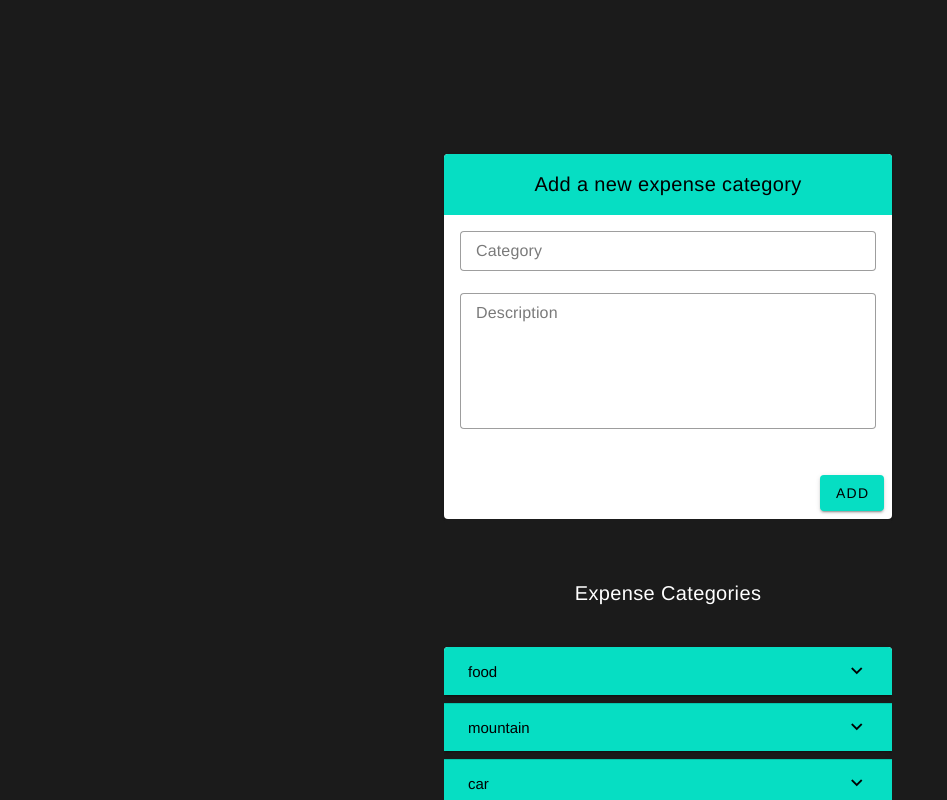
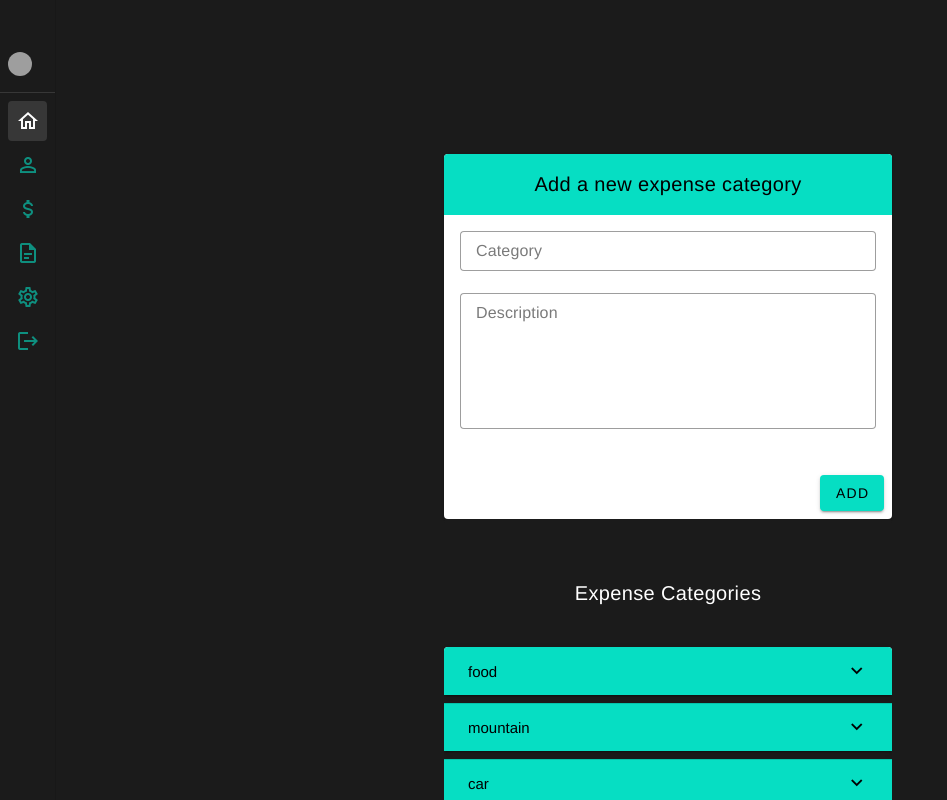
Before and after one commit to Zyrekk/expense-tracker, a Vue app: page /dashboard in a window 1280 px wide. Shown: the top 800 px of the page, without its empty margins (0-947 px from the left). Built offline with nearby package versions, Linux system fonts and the light colour scheme; grey boxes are pictures that could not be loaded.

Commit message:
router change-3

```diff
--- a/src/App.vue
+++ b/src/App.vue
@@ -1,8 +1,8 @@
 <template>
+  <NavigationBar v-if="this.$route.path!=='/login'&&this.$route.path!=='/register'"/>
   <router-view v-slot="{ Component }">
-<!--    <NavigationBar v-if="this.$route.path!=='/login'&&this.$route.path!=='/register'" />-->
     <transition name="fade">
-      <component :is="Component" />
+      <component :is="Component"/>
     </transition>
   </router-view>
 </template>
```
